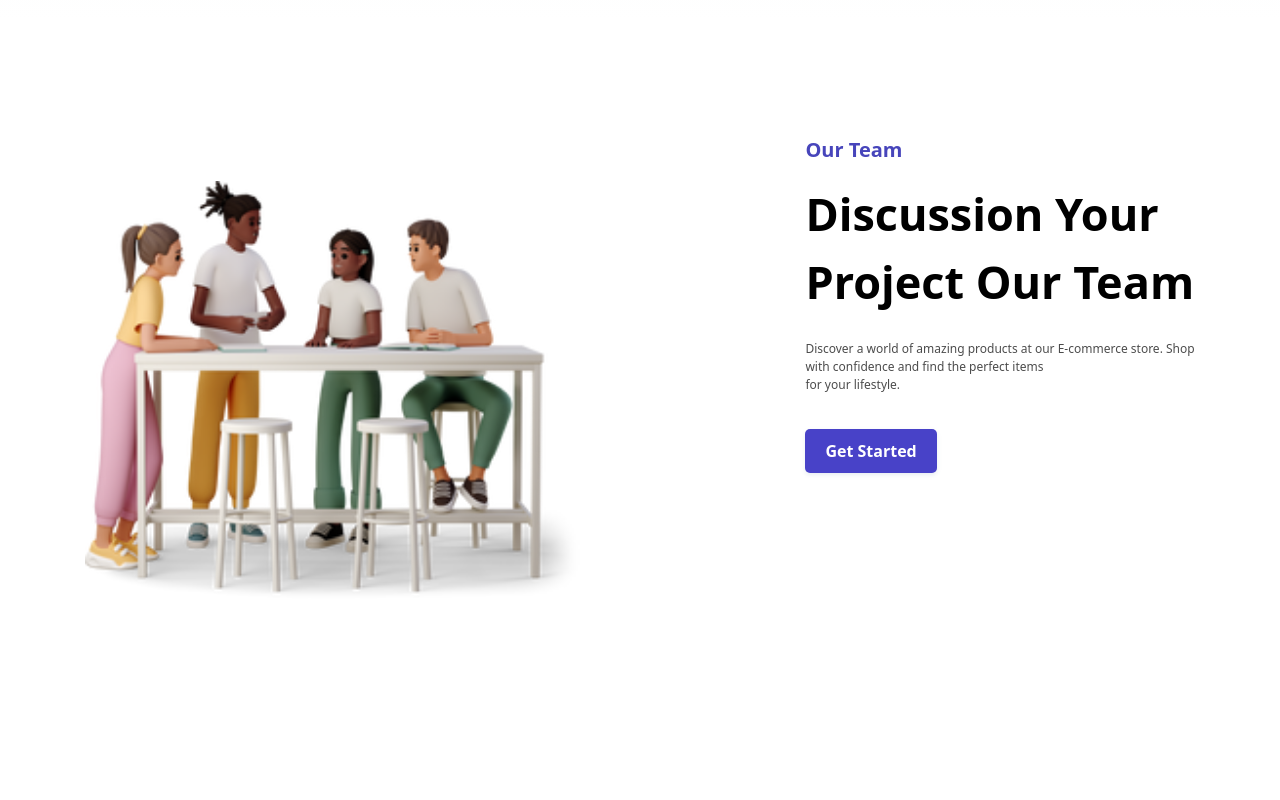
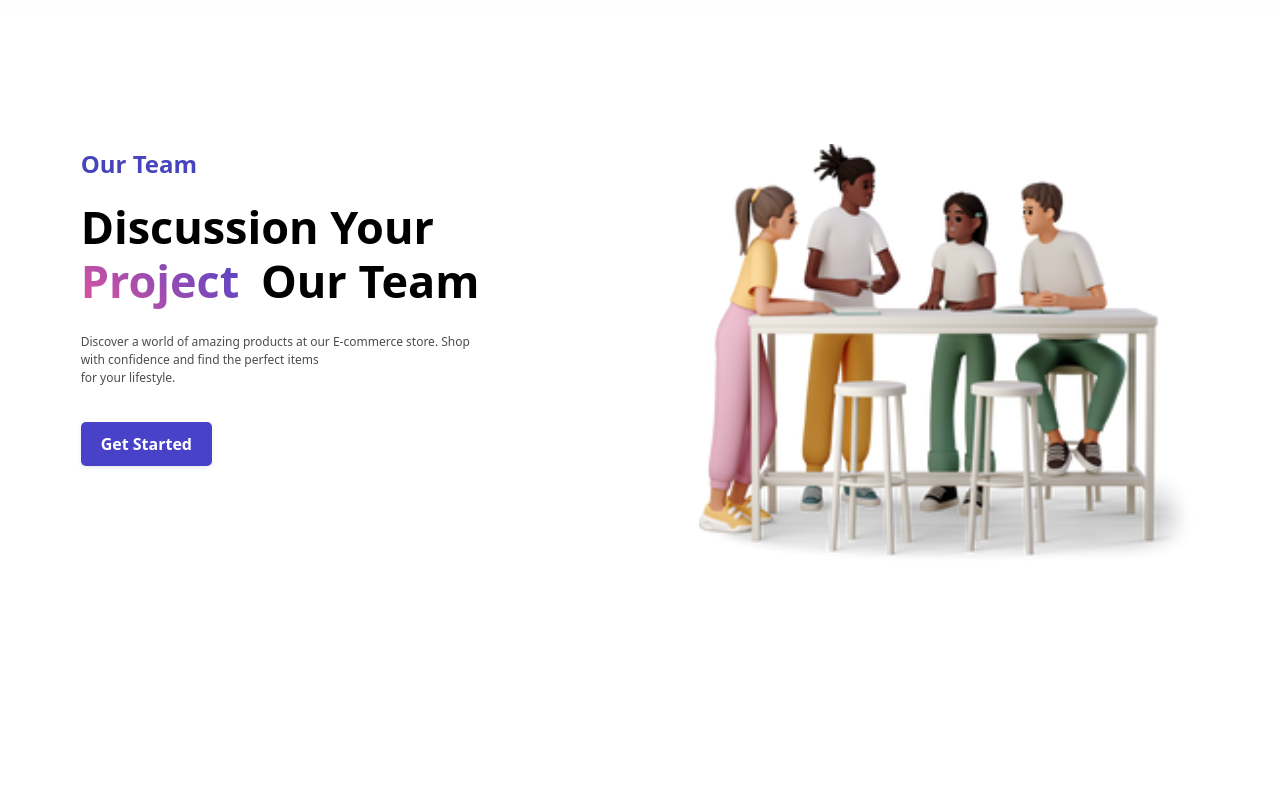
Before and after one commit to rakotoarisonlandry/Agency, a React (Vite) app: page / in a window 1280 px wide. Shown: the part 1700-2500 px from the top of the page. Built offline with nearby package versions, Linux system fonts and the light colour scheme.

Commit message:
last Change today

```diff
--- a/src/component/form.jsx
+++ b/src/component/form.jsx
@@ -11,7 +11,7 @@ function Form() {
         direction="row"
         alignItems="center"
         justifyContent="center"
-        spacing={4} // Adjust the spacing as needed
+        spacing={16} // Adjust the spacing as needed
         paddingTop="150px"
         width="100%"
       >
--- a/src/component/sponsor.jsx
+++ b/src/component/sponsor.jsx
@@ -30,8 +30,8 @@ function Sponsor() {
                 src={sponsor.image}
                 alt={sponsor.id}
                 style={{ width: "120px" }}
-                initial="initial" // Utilisez le nom de variante "initial"
-                whileHover="hover" // Utilisez le nom de variante "hover"
+                initial="initial"
+                whileHover="hover"
                 variants={imageVariants}
               />
             </a>
--- a/src/component/teampage.jsx
+++ b/src/component/teampage.jsx
@@ -12,23 +12,25 @@ function Team() {
         spacing="220px"
         marginTop="100px"
       >
-        <TeamSection />
-        <div style={{ textAlign: "left", marginBottom: "100px" }}>
+        <div style={{ textAlign: "left", marginBottom: "70px" }}>
           <p
             style={{
-              marginTop: "15px",
-              marginBottom: "15px",
-              fontSize: "20px",
+              marginTop: "26px",
+              marginBottom: "18px",
+              fontSize: "24px",
               color: "#4745bb",
               fontWeight: "bold",
             }}
           >
             Our Team
           </p>
-          <h1 style={{ fontSize: "45px", fontWeight: "bold" }}>
-            Discussion Your
-            <br /> Project Our Team
+          <h1
+            style={{ fontSize: "45px", fontWeight: "bold", lineHeight: "1.2" }}
+          >
+            Discussion  Your
+            <br /> <span style={{ background: "linear-gradient(45deg, #e0559e, #4842c8)", WebkitBackgroundClip: "text", WebkitTextFillColor: "transparent",paddingRight:"10px", }}>Project</span> Our Team
           </h1>
+
           <p style={{ marginTop: "25px", fontSize: "12px", opacity: "0.7" }}>
             Discover a world of amazing products at our E-commerce store. Shop
             <br /> with confidence and find the perfect items <br />
@@ -51,6 +53,7 @@ function Team() {
             </button>
           </a>
         </div>
+        <TeamSection />
       </Stack>
     </React.Fragment>
   );
```
